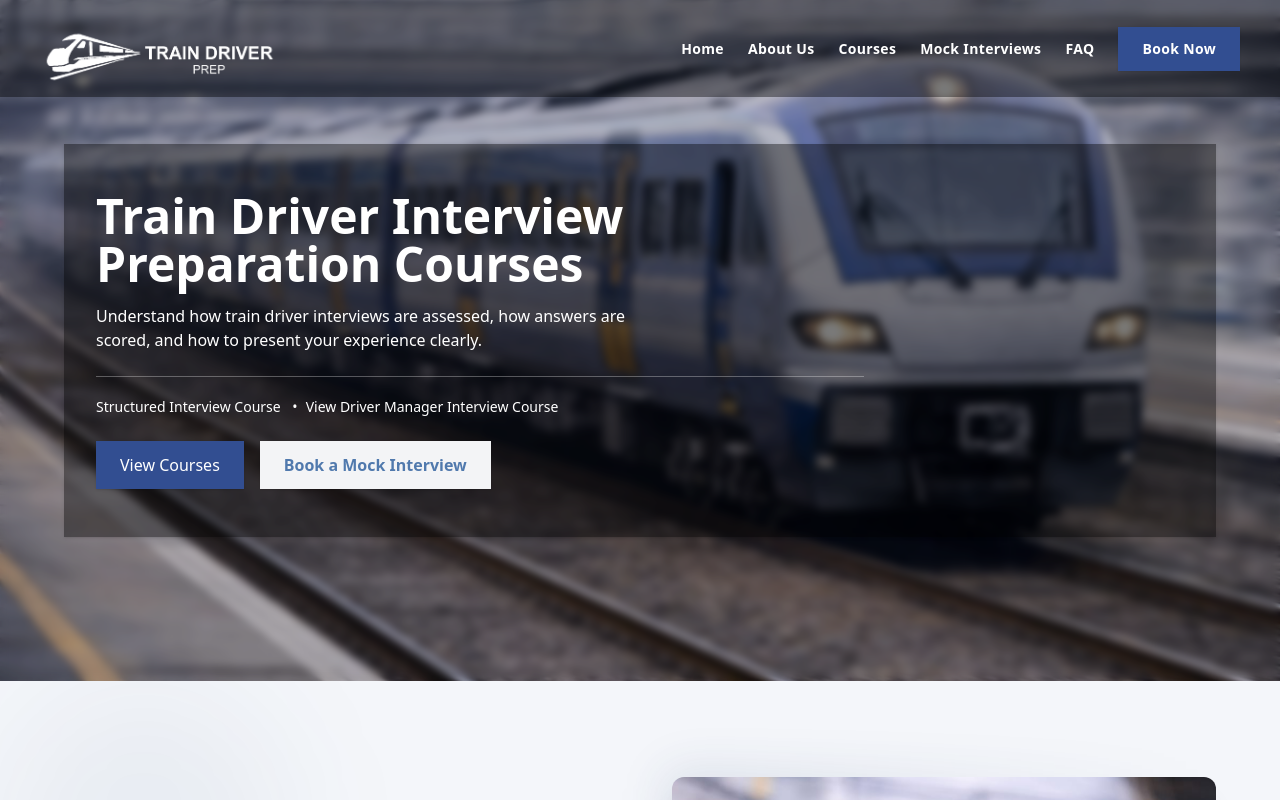
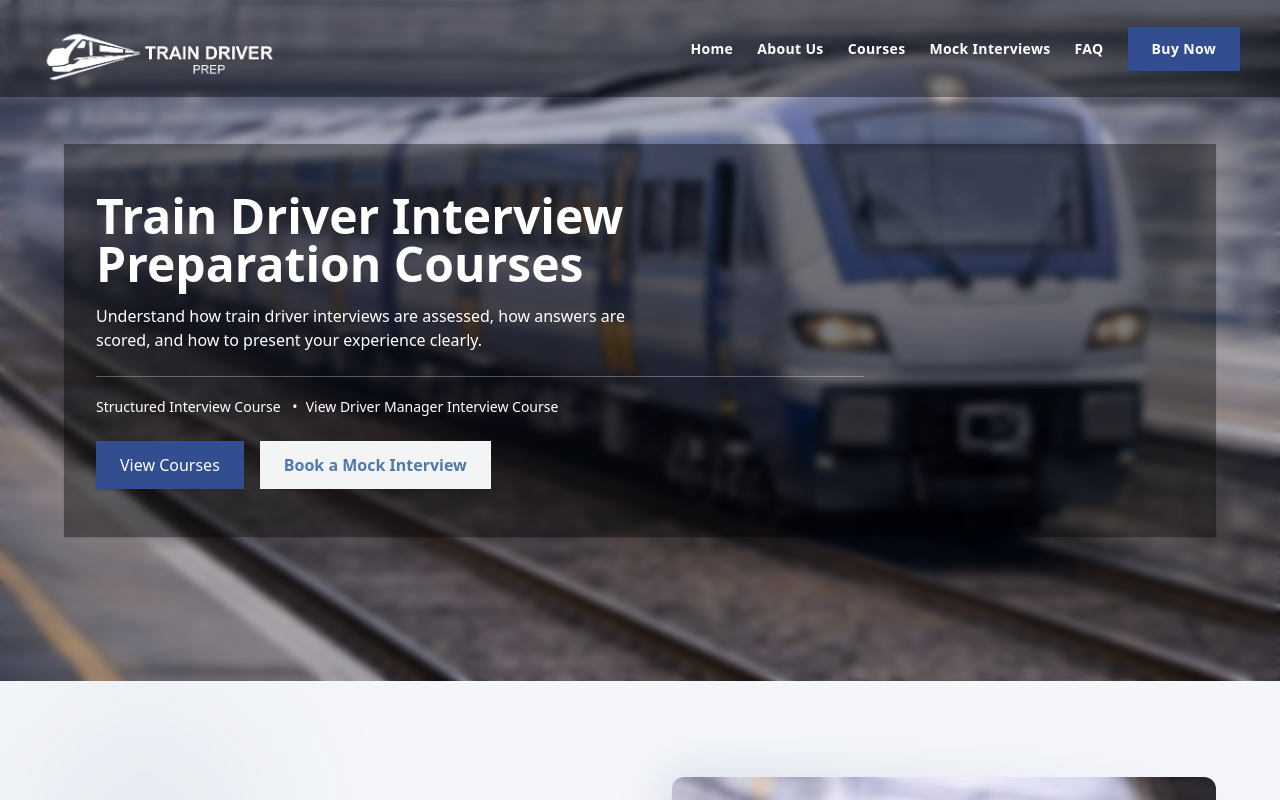
Before and after one commit to GhazanfarGw/Train-Driver, a React (Create React App) app: page / in a window 1280 px wide. Shown: the top 800 px of the page. Built offline with nearby package versions, Linux system fonts and the light colour scheme.

Commit message:
Refactor Navbar component for mobile menu handling

```diff
--- a/src/Home/header.jsx
+++ b/src/Home/header.jsx
@@ -67,10 +67,10 @@ function Navbar() {
           ))}
 
           <Link
-            to="/book-now"
+            to="/buy-now"
             className="px-6 py-3 bg-[#324E91] text-white shadow font-bold"
           >
-            Book Now
+            Buy Now
           </Link>
         </nav>
 
@@ -118,11 +118,11 @@ function Navbar() {
             </li>
           ))}
           <Link
-            to="/book-now"
+            to="/buy-now"
             onClick={() => setOpen(false)}
             className="inline-block mt-6 px-6 py-3 bg-[#324E91] text-white font-bold shadow"
           >
-            Book Now
+            Buy Now
           </Link>
         </ul>
       </div>
```
